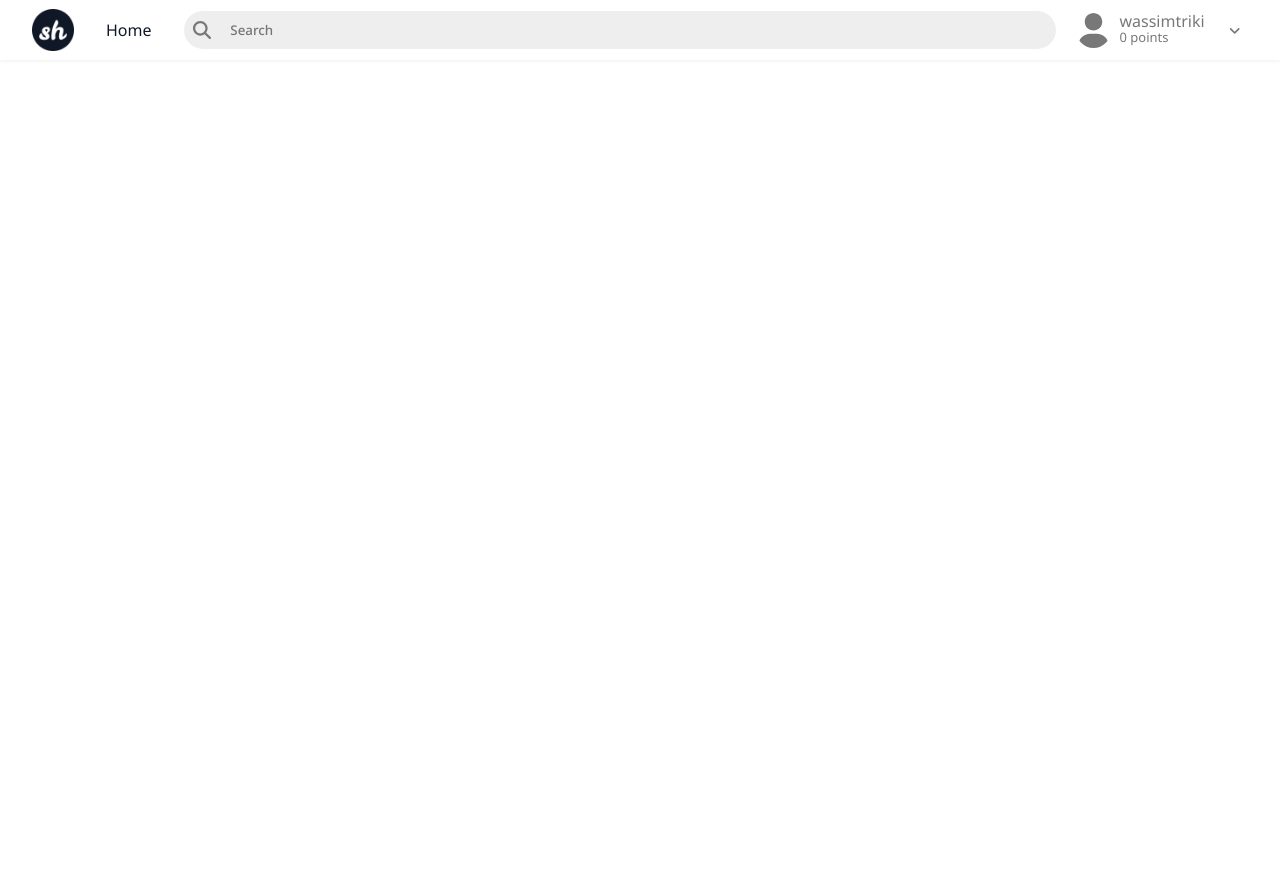
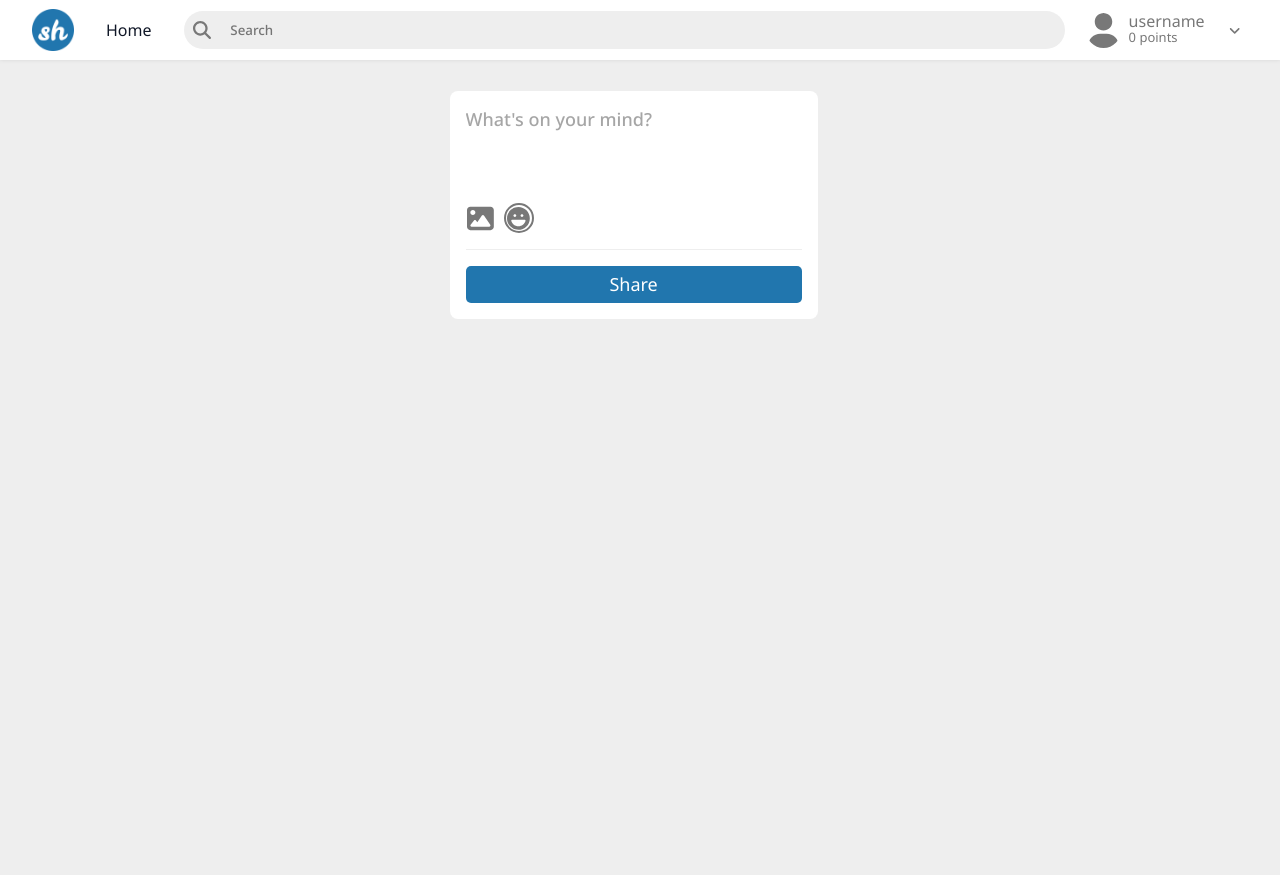
Before and after one commit to wassim-triki/shares-projet, a PHP site: page / in a window 1280 px wide. Before the commit the page ends 51 px from the top, so only its background shows below. Run offline with PHP 8.4, Linux system fonts and the light colour scheme; some libraries are stand-ins or nearby versions.

Commit message:
add post and image upload

```diff
--- a/frontend/index.css
+++ b/frontend/index.css
@@ -1,16 +1,18 @@
 @import './root.css';
 
 body {
-  width: 100vw;
+  width: 99vw;
   height: 100vh;
   display: flex;
   justify-content: center;
   align-items: center;
   position: relative;
+  background-color: var(--clr-gray);
 }
 nav {
   position: fixed;
   /* border: 1px solid red; */
+  background-color: #ffffff;
   box-shadow: 0px 0px 4px 0px rgb(83 83 83 / 14%);
   display: flex;
   top: 0;
@@ -35,7 +37,7 @@ nav {
 
 .home.focused,
 .home:hover {
-  background-color: var(--clr-dark);
+  background-color: var(--clr-accent);
   color: white;
 }
 .search-form {
@@ -171,3 +173,112 @@ nav {
   margin: 0;
   font-size: large;
 }
+
+.index.main {
+  /* border: 1px solid red; */
+  border-radius: 8px;
+  width: max(30%, 400px);
+  height: 100%;
+  margin-top: 150px;
+  display: flex;
+  flex-direction: column;
+  padding: 1rem;
+  /* background-color: var(-); */
+}
+
+.post-container {
+  width: 100%;
+  min-height: 100px;
+  /* max-height: 200px; */
+  background-color: white;
+  display: flex;
+  flex-direction: column;
+  border-radius: 8px;
+  padding: 1rem;
+  gap: 1rem;
+}
+.post-container textarea {
+  width: 100%;
+  flex: 1;
+  min-height: 80px;
+  resize: none;
+  font-weight: 500;
+  color: var(--clr-dark);
+  font-size: large;
+  border-radius: 8px;
+  border: none;
+  outline: none;
+}
+.extra {
+  display: flex;
+  gap: 0.5rem;
+}
+.extra .icon-container {
+  width: 30px;
+  height: 30px;
+  display: flex;
+  align-items: center;
+  justify-content: center;
+  border-radius: 5000px;
+  border: 2px solid var(--clr-gray-dark);
+  padding: 0.1rem;
+  cursor: pointer;
+}
+label.icon-container:first-of-type {
+  border: none;
+}
+
+#img-upload {
+  display: none;
+}
+
+.icon-container:first-of-type path {
+  /* fill: var(--clr-success); */
+}
+.icon-container svg {
+  width: 100%;
+  height: 100%;
+  color: var(--clr-gray-dark);
+}
+.post-container #hr {
+  height: 1px;
+  align-self: center;
+  width: 100%;
+  background-color: var(--clr-gray);
+}
+
+.post-container textarea::placeholder {
+  color: var(--clr-gray-medium);
+}
+
+/* ===== Scrollbar CSS ===== */
+/* Firefox */
+textarea {
+  scrollbar-width: thin;
+  scrollbar-color: var(--clr-gray-normal) #ffffff;
+}
+
+/* Chrome, Edge, and Safari */
+textarea::-webkit-scrollbar {
+  width: 8px;
+}
+
+textarea::-webkit-scrollbar-track {
+  background: transparent;
+}
+
+textarea::-webkit-scrollbar-thumb {
+  background-color: var(--clr-gray-normal);
+  border-radius: 10px;
+  border: 1px solid white;
+}
+
+.post-container .share-btn {
+  width: 100%;
+  border: none;
+  border-radius: 5px;
+  font-size: large;
+  padding: 0.4rem;
+  background-color: var(--clr-accent);
+  color: white;
+}
--- a/frontend/index.html
+++ b/frontend/index.html
@@ -19,6 +19,7 @@
     />
     <link rel="stylesheet" href="./index.css" />
     <link rel="icon" type="image/x-icon" href="./images/icons/favicon.ico" />
+
     <title>Document</title>
   </head>
   <body>
@@ -37,7 +38,7 @@
           <i class="fa-solid fa-user"></i>
         </div>
         <div class="text">
-          <p class="username">wassimtriki</p>
+          <p class="username">username</p>
           <p class="points">0 points</p>
         </div>
         <i class="fa-solid fa-angle-down" id="arrow"></i>
@@ -52,6 +53,28 @@
       </div>
     </nav>
 
+    <main class="index main">
+      <div class="post-container">
+        <textarea
+          name="post"
+          id="post"
+          placeholder="What's on your mind?"
+          class="one"
+        ></textarea>
+        <div class="extra">
+          <input type="file" id="img-upload" accept="image/*" />
+          <label class="icon-container" for="img-upload">
+            <i class="fa-solid fa-image"></i>
+          </label>
+          <div type="button" class="icon-container emoji-picker">
+            <i class="fa-solid fa-face-laugh"></i>
+          </div>
+        </div>
+        <div id="hr"></div>
+        <button class="share-btn">Share</button>
+      </div>
+    </main>
+
     <script src="./script.js" type="module"></script>
   </body>
 </html>
--- a/frontend/root.css
+++ b/frontend/root.css
@@ -11,7 +11,9 @@
 :root {
   --clr-dark: #101727;
   --clr-gray: rgb(238, 238, 238);
+  --clr-accent: #2176ae;
   --clr-gray-normal: #cccccc;
+  --clr-gray-medium: #a6a6a6;
   --clr-gray-dark: #787878;
   --clr-success: rgb(113, 255, 113);
   --clr-danger: rgb(252, 80, 80);
--- a/frontend/script.js
+++ b/frontend/script.js
@@ -10,6 +10,7 @@ const imgUpload = document.querySelector('#img-upload');
 const home = document.querySelector('.home');
 const avatarContainer = document.querySelector('.avatar-container');
 const points = document.querySelector('.points');
+const usernameP = document.querySelector('.username');
 const dropdown = document.querySelector('.dropdown');
 const userDiv = document.querySelector('.user');
 let user = null;
@@ -26,8 +27,10 @@ function isDescendant(parent, child) {
 }
 
 window.addEventListener('DOMContentLoaded', (event) => {
+  user = JSON.parse(localStorage.getItem('user')) || null;
   if (user) {
     points.innerHTML = `${user.points} points`;
+    usernameP.innerHTML = user.username;
   }
   if (userDiv) {
     userDiv.addEventListener('click', (e) => {
```
Also changed, not shown: frontend/images/icons/android-chrome-512x512.png (deleted), frontend/images/icons/apple-touch-icon.png, frontend/images/icons/favicon.ico, frontend/images/icons/logo-16.png, frontend/images/icons/logo-192.png, frontend/images/icons/logo-32.png, frontend/images/icons/logo-512.png (added).
